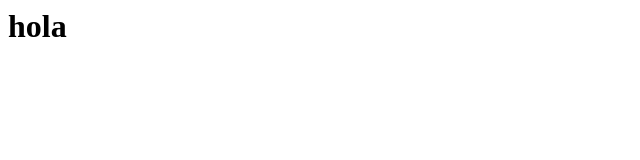
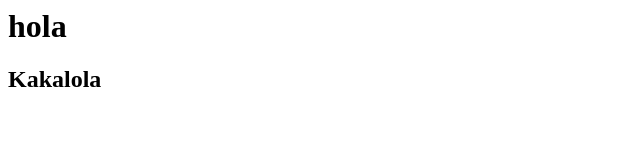
Before and after one commit to Osote-Star/My-Project, a plain HTML site: page index.html in a window 1280 px wide. Shown: the whole page, without its empty margins (0-640 px from the left). Drawn offline with Linux system fonts and the light colour scheme.

Commit message:
Se agrego el kakatola en index.html

```diff
--- a/index.html
+++ b/index.html
@@ -7,5 +7,6 @@
 </head>
 <body>
     <h1>hola</h1>
+    <h2>Kakalola</h2>
 </body>
 </html>
```
